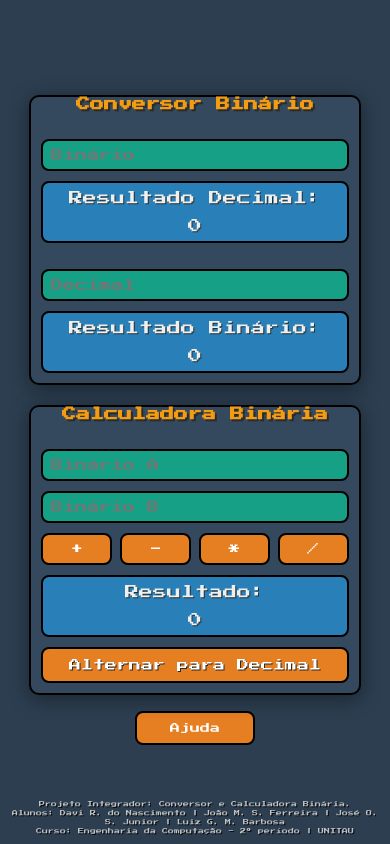
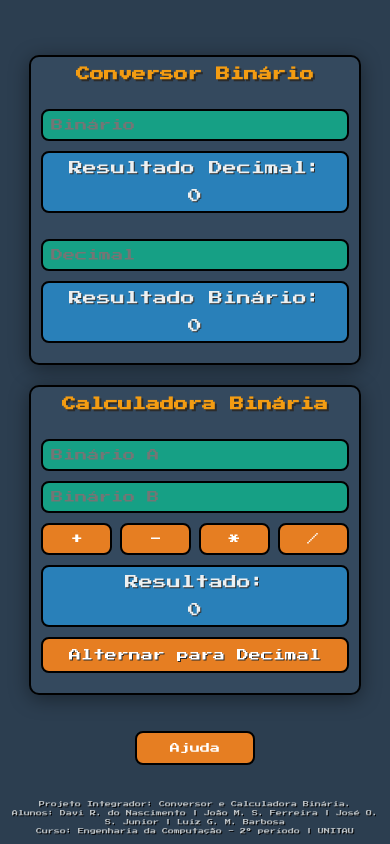
Before and after one commit to luiz007-coder/calc-convsbin, a plain HTML site: page index.html in a window 390 px wide. Drawn offline with Linux system fonts and the light colour scheme.

Commit message:
Update index.html

```diff
--- a/index.html
+++ b/index.html
@@ -138,10 +138,7 @@
         max-width: 85%;
         padding: 15px;
         margin: 0 auto;
-        margin-top: 0;
-        padding-top: 0;
-        margin-bottom: 0;
-        padding-bottom: 0;
+        top: -20px;
         position: relative;
     }
     h1 {
@@ -164,10 +161,7 @@
         width: 90%;
         padding: 12px;
         margin: 0 auto;
-        margin-top: 0;
-        padding-top: 0;
-        margin-bottom: 0;
-        padding-bottom: 0;
+        top: -20px;
         position: relative;
     }
     h1 {
@@ -197,10 +191,7 @@
         width: 90%;
         padding: 10px;
         margin: 0 auto;
-        margin-top: 0;
-        padding-top: 0;
-        margin-bottom: 0;
-        padding-bottom: 0;
+        top: -20px;
         position: relative;
     }
     h1 {
```
